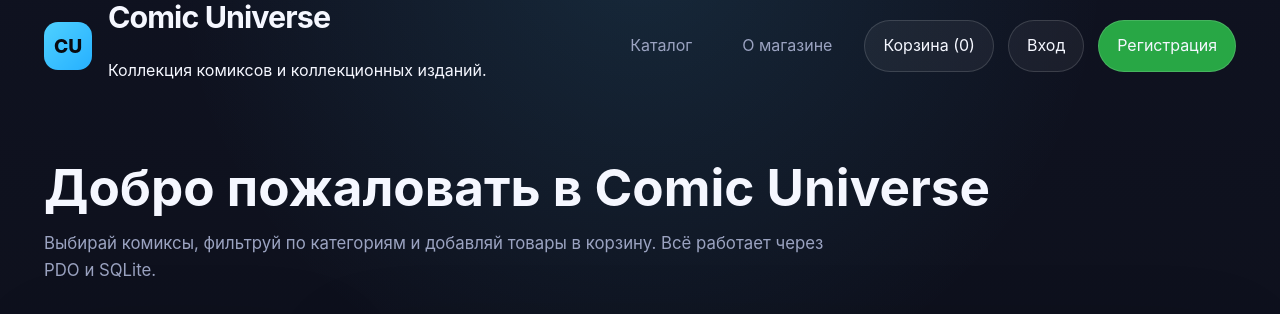
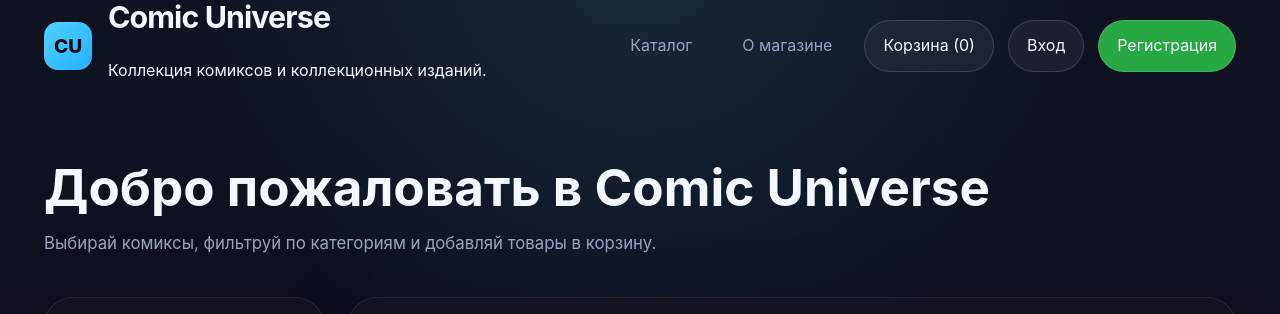
Before and after one commit to antonshimin08/sitecomics2, a PHP site: page /index.php in a window 1280 px wide. Shown: the part 55-369 px from the top of the page. Run offline with PHP 8.4, Linux system fonts and the light colour scheme; data comes from the database, SQL or seed files in the repository.

Commit message:
Update index.php

```diff
--- a/index.php
+++ b/index.php
@@ -78,7 +78,7 @@ $categories = $pdo->query('SELECT id, name FROM categories ORDER BY name')->fetc
 
     <section class="hero">
         <h2 class="hero__title">Добро пожаловать в Comic Universe</h2>
-        <p class="hero__subtitle">Выбирай комиксы, фильтруй по категориям и добавляй товары в корзину. Всё работает через PDO и SQLite.</p>
+        <p class="hero__subtitle">Выбирай комиксы, фильтруй по категориям и добавляй товары в корзину.</p>
     </section>
 
     <div class="layout">
```
